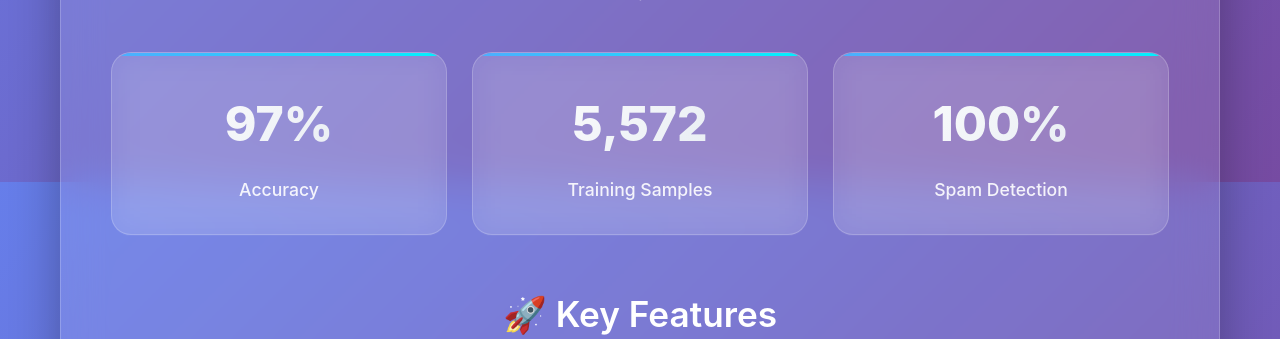
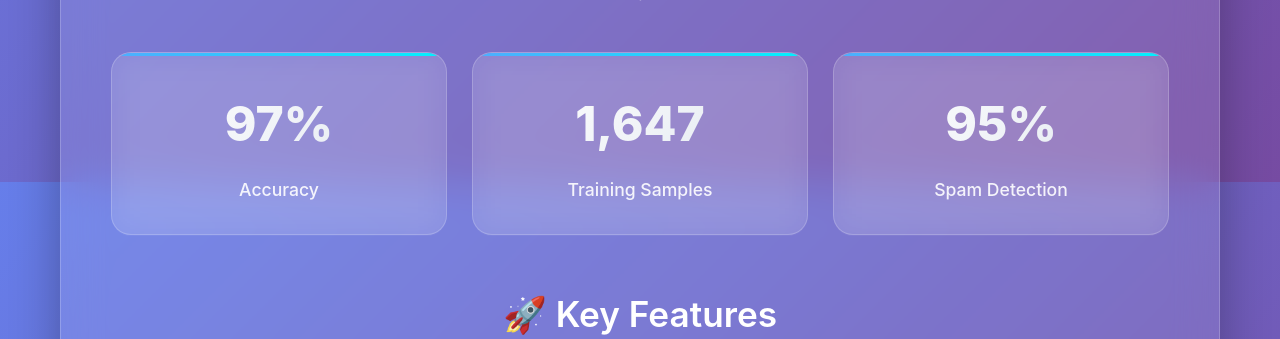
Before and after one commit to Andrewsy1004/Spam-Classifier, a FastAPI app: page / in a window 1280 px wide. Shown: the part 618-957 px from the top of the page. Run offline with FastAPI, Linux system fonts and the light colour scheme.

Commit message:
Improve model and update parts of the UI

```diff
--- a/static/js/script.js
+++ b/static/js/script.js
@@ -143,14 +143,14 @@ document.addEventListener('DOMContentLoaded', function() {
                     result.classList.add('error');
                     document.getElementById('resultIcon').textContent = '❌';
                     document.getElementById('resultText').textContent = 'ANALYSIS ERROR';
-                    document.getElementById('confidence').textContent = 'Unable to analyze the text';
+                    // document.getElementById('confidence').textContent = 'Unable to analyze the text';
                 } else {
                     result.classList.add(data.is_spam ? 'spam' : 'ham');
                     document.getElementById('resultIcon').textContent = data.is_spam ? '🚫' : '✅';
                     document.getElementById('resultText').textContent =
                         data.is_spam ? 'SPAM DETECTED!' : 'LEGITIMATE EMAIL';
-                    document.getElementById('confidence').textContent =
-                        `Confidence: ${(data.confidence * 100).toFixed(2)}%`;
+                    // document.getElementById('confidence').textContent =
+                    //     `Confidence: ${(data.confidence * 100).toFixed(2)}%`;
                 }
 
                 document.getElementById('timestamp').textContent =
@@ -177,7 +177,7 @@ document.addEventListener('DOMContentLoaded', function() {
 
                 document.getElementById('resultIcon').textContent = '❌';
                 document.getElementById('resultText').textContent = 'NETWORK ERROR';
-                document.getElementById('confidence').textContent = 'Unable to connect to the server';
+                // document.getElementById('confidence').textContent = 'Unable to connect to the server';
                 document.getElementById('timestamp').textContent =
                     `Error at: ${formatTimestamp(new Date().toISOString())}`;
 
--- a/templates/index.html
+++ b/templates/index.html
@@ -33,11 +33,11 @@
                         <div class="stat-label">Accuracy</div>
                     </div>
                     <div class="stat-box">
-                        <div class="stat-number">5,572</div>
+                        <div class="stat-number">1,647</div>
                         <div class="stat-label">Training Samples</div>
                     </div>
                     <div class="stat-box">
-                        <div class="stat-number">100%</div>
+                        <div class="stat-number">95%</div>
                         <div class="stat-label">Spam Detection</div>
                     </div>
                 </div>
@@ -113,7 +113,7 @@
                     <div class="result-content">
                         <div class="result-icon" id="resultIcon"></div>
                         <div class="result-text" id="resultText"></div>
-                        <div class="confidence" id="confidence"></div>
+                        <!-- <div class="confidence" id="confidence"></div> -->
                         <div class="timestamp" id="timestamp"></div>
                     </div>
                 </div>
```
Also changed, not shown: 2 other files.
